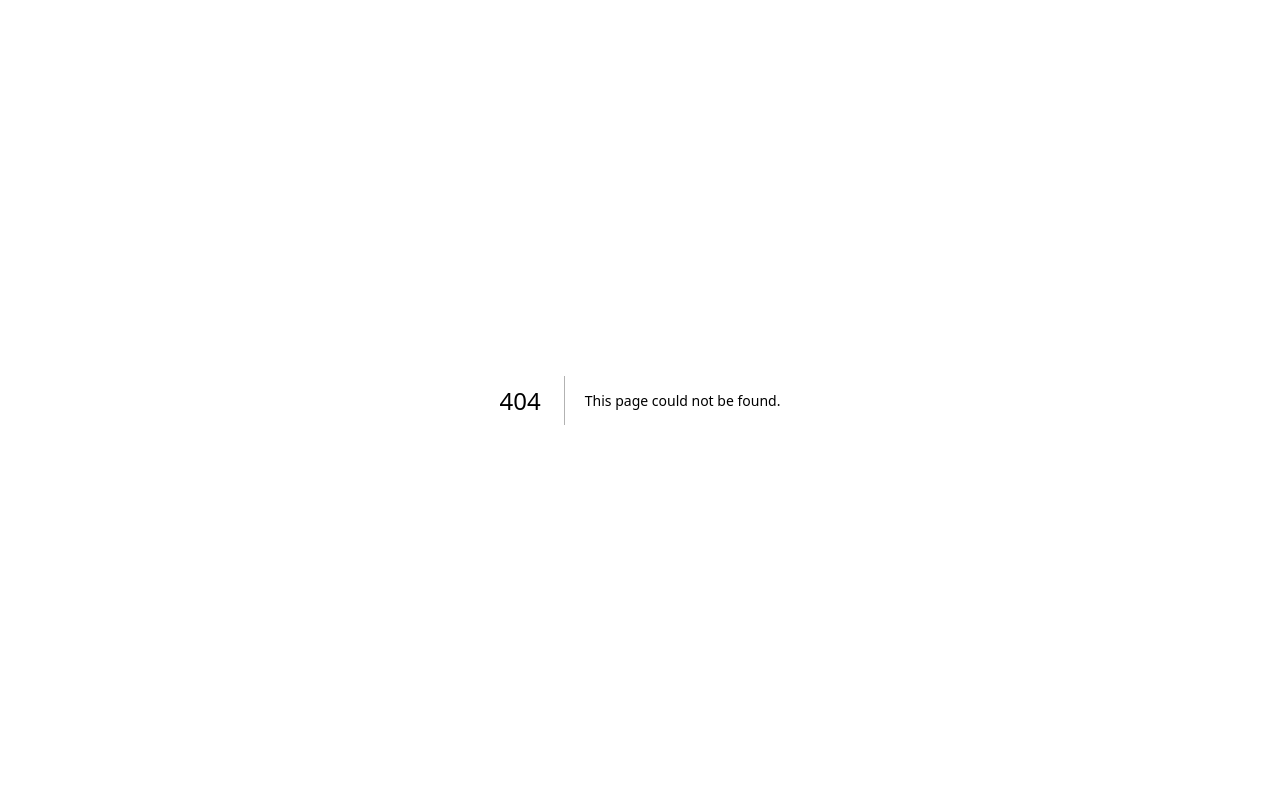
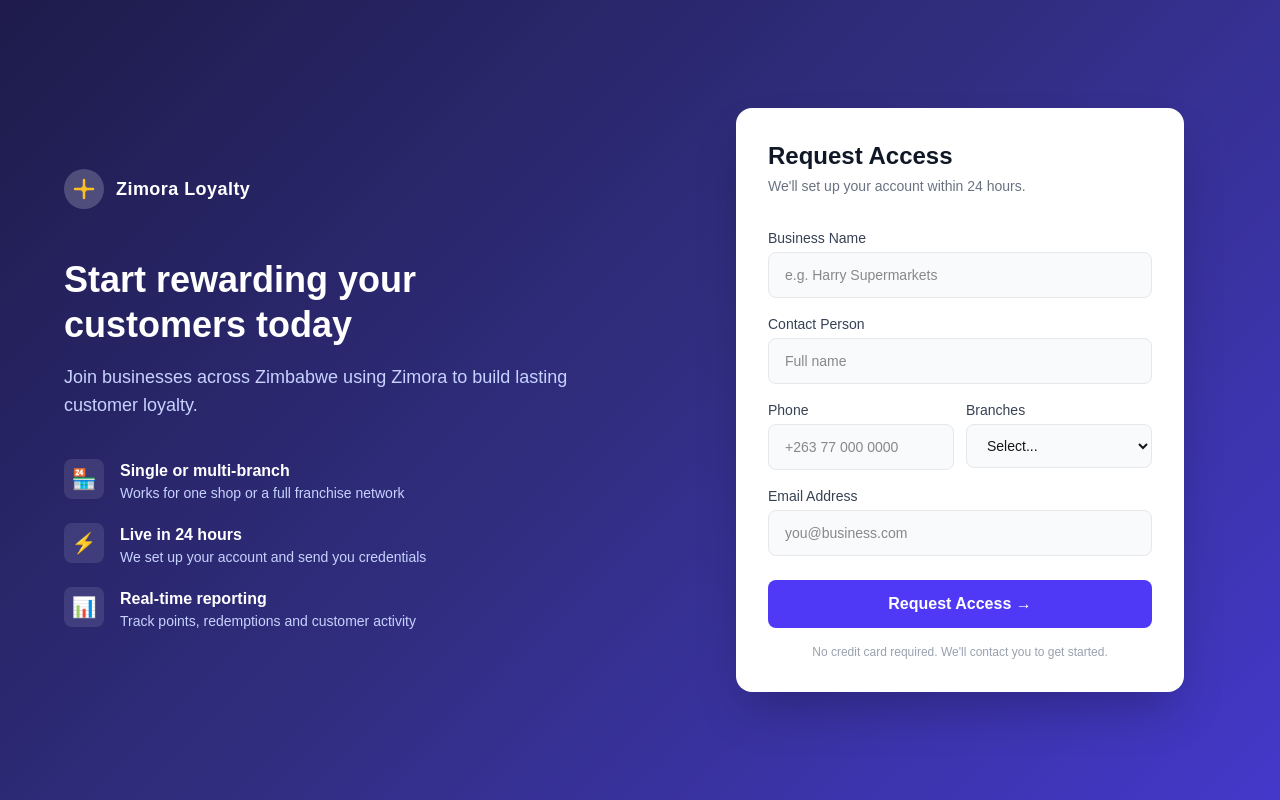
Before and after one commit to Mudinyika/zimora-site, a Next.js app: page /request-demo in a window 1280 px wide. Before the commit this address had no page. Built offline with nearby package versions, Linux system fonts and the light colour scheme.

Commit message:
add request demo form

```diff
--- /dev/null
+++ b/src/app/request-demo/page.tsx
@@ -0,0 +1,190 @@
+"use client";
+import React, { useState } from "react";
+
+export default function RequestDemoPage() {
+  const [submitted, setSubmitted] = useState(false);
+  const [loading, setLoading] = useState(false);
+  const [form, setForm] = useState({
+    business_name: "",
+    contact_person: "",
+    phone: "",
+    branches: "",
+    email: "",
+  });
+
+  function handleChange(e: React.ChangeEvent<HTMLInputElement | HTMLSelectElement>) {
+    setForm({ ...form, [e.target.name]: e.target.value });
+  }
+
+  async function handleSubmit(e: React.FormEvent) {
+    e.preventDefault();
+    setLoading(true);
+
+    await fetch("https://formspree.io/f/mrewkvyl", {
+      method: "POST",
+      headers: { "Content-Type": "application/json" },
+      body: JSON.stringify(form),
+    });
+
+    setLoading(false);
+    setSubmitted(true);
+  }
+
+  if (submitted) {
+    return (
+      <div className="min-h-screen flex items-center justify-center" style={{ background: "linear-gradient(135deg, #1e1b4b 0%, #312e81 50%, #4338ca 100%)" }}>
+        <div className="text-center max-w-md px-4">
+          <div className="w-20 h-20 rounded-full bg-white/10 flex items-center justify-center mx-auto mb-6">
+            <svg width="40" height="40" viewBox="0 0 40 40" fill="none">
+              <circle cx="20" cy="20" r="20" fill="#6366f1"/>
+              <path d="M12 20l6 6 10-12" stroke="#fff" strokeWidth="2.5" strokeLinecap="round" strokeLinejoin="round"/>
+            </svg>
+          </div>
+          <h1 className="text-3xl font-bold text-white mb-3">We'll be in touch!</h1>
+          <p className="text-indigo-200">
+            Thanks for your interest in Zimora Loyalty. We'll contact you within 24 hours to get your account set up.
+          </p>
+        </div>
+      </div>
+    );
+  }
+
+  return (
+    <div className="min-h-screen flex" style={{ background: "linear-gradient(135deg, #1e1b4b 0%, #312e81 50%, #4338ca 100%)" }}>
+
+      {/* Left panel */}
+      <div className="hidden lg:flex lg:w-1/2 flex-col justify-center px-16 text-white">
+        <div className="flex items-center gap-3 mb-12">
+          <div className="w-10 h-10 rounded-full bg-white/20 flex items-center justify-center">
+            <svg width="22" height="22" viewBox="0 0 22 22" fill="none">
+              <circle cx="11" cy="11" r="3" fill="#fbbf24"/>
+              <line x1="11" y1="2" x2="11" y2="8" stroke="#fbbf24" strokeWidth="2.5" strokeLinecap="round"/>
+              <line x1="11" y1="14" x2="11" y2="20" stroke="#fbbf24" strokeWidth="2.5" strokeLinecap="round"/>
+              <line x1="2" y1="11" x2="8" y2="11" stroke="#fbbf24" strokeWidth="2.5" strokeLinecap="round"/>
+              <line x1="14" y1="11" x2="20" y2="11" stroke="#fbbf24" strokeWidth="2.5" strokeLinecap="round"/>
+            </svg>
+          </div>
+          <span className="text-lg font-bold tracking-wide">Zimora Loyalty</span>
+        </div>
+
+        <h1 className="text-4xl font-bold mb-4 leading-tight">
+          Start rewarding your customers today
+        </h1>
+        <p className="text-indigo-200 text-lg mb-10">
+          Join businesses across Zimbabwe using Zimora to build lasting customer loyalty.
+        </p>
+
+        <div className="flex flex-col gap-5">
+          {[
+            { icon: "🏪", title: "Single or multi-branch", desc: "Works for one shop or a full franchise network" },
+            { icon: "⚡", title: "Live in 24 hours", desc: "We set up your account and send you credentials" },
+            { icon: "📊", title: "Real-time reporting", desc: "Track points, redemptions and customer activity" },
+          ].map((item) => (
+            <div key={item.title} className="flex items-start gap-4">
+              <div className="w-10 h-10 rounded-lg bg-white/10 flex items-center justify-center text-xl shrink-0">
+                {item.icon}
+              </div>
+              <div>
+                <p className="font-semibold text-white">{item.title}</p>
+                <p className="text-indigo-200 text-sm">{item.desc}</p>
+              </div>
+            </div>
+          ))}
+        </div>
+      </div>
+
+      {/* Right panel - form */}
+      <div className="w-full lg:w-1/2 flex items-center justify-center px-6 py-12">
+        <div className="w-full max-w-md bg-white rounded-2xl shadow-2xl p-8">
+
+          <div className="mb-8">
+            <h2 className="text-2xl font-bold text-gray-900 mb-1">Request Access</h2>
+            <p className="text-gray-500 text-sm">We'll set up your account within 24 hours.</p>
+          </div>
+
+          <form onSubmit={handleSubmit} className="flex flex-col gap-4">
+            <div>
+              <label className="block text-sm font-medium text-gray-700 mb-1">Business Name</label>
+              <input
+                name="business_name"
+                value={form.business_name}
+                onChange={handleChange}
+                required
+                placeholder="e.g. Harry Supermarkets"
+                className="w-full border border-gray-200 rounded-lg px-4 py-3 text-sm focus:outline-none focus:ring-2 focus:ring-indigo-500 bg-gray-50"
+              />
+            </div>
+
+            <div>
+              <label className="block text-sm font-medium text-gray-700 mb-1">Contact Person</label>
+              <input
+                name="contact_person"
+                value={form.contact_person}
+                onChange={handleChange}
+                required
+                placeholder="Full name"
+                className="w-full border border-gray-200 rounded-lg px-4 py-3 text-sm focus:outline-none focus:ring-2 focus:ring-indigo-500 bg-gray-50"
+              />
+            </div>
+
+            <div className="grid grid-cols-2 gap-3">
+              <div>
+                <label className="block text-sm font-medium text-gray-700 mb-1">Phone</label>
+                <input
+                  name="phone"
+                  value={form.phone}
+                  onChange={handleChange}
+                  required
+                  placeholder="+263 77 000 0000"
+                  className="w-full border border-gray-200 rounded-lg px-4 py-3 text-sm focus:outline-none focus:ring-2 focus:ring-indigo-500 bg-gray-50"
+                />
+              </div>
+              <div>
+                <label className="block text-sm font-medium text-gray-700 mb-1">Branches</label>
+                <select
+                  name="branches"
+                  value={form.branches}
+                  onChange={handleChange}
+                  required
+                  className="w-full border border-gray-200 rounded-lg px-4 py-3 text-sm focus:outline-none focus:ring-2 focus:ring-indigo-500 bg-gray-50"
+                >
+                  <option value="">Select...</option>
+                  <option value="1">1 branch</option>
+                  <option value="2-5">2–5 branches</option>
+                  <option value="6-10">6–10 branches</option>
+                  <option value="10+">10+ branches</option>
+                </select>
+              </div>
+            </div>
+
+            <div>
+              <label className="block text-sm font-medium text-gray-700 mb-1">Email Address</label>
+              <input
+                name="email"
+                type="email"
+                value={form.email}
+                onChange={handleChange}
+                required
+                placeholder="you@business.com"
+                className="w-full border border-gray-200 rounded-lg px-4 py-3 text-sm focus:outline-none focus:ring-2 focus:ring-indigo-500 bg-gray-50"
+              />
+            </div>
+
+            <button
+              type="submit"
+              disabled={loading}
+              className="w-full bg-indigo-600 hover:bg-indigo-700 text-white font-semibold py-3 rounded-lg transition disabled:opacity-50 mt-2"
+            >
+              {loading ? "Sending..." : "Request Access →"}
+            </button>
+
+            <p className="text-center text-xs text-gray-400">
+              No credit card required. We'll contact you to get started.
+            </p>
+          </form>
+        </div>
+      </div>
+
+    </div>
+  );
+}
--- a/src/components/Hero.jsx
+++ b/src/components/Hero.jsx
@@ -22,7 +22,7 @@
 
         <div className="flex flex-col sm:flex-row justify-center gap-4 mb-6">
           <button
-            onClick={() => router.push("/pricing")}
+            onClick={() => router.push("/request-demo")}
             className="bg-indigo-500 hover:bg-indigo-600 text-white font-semibold py-3 px-6 rounded-lg transition"
           >
             Try for Free
```
